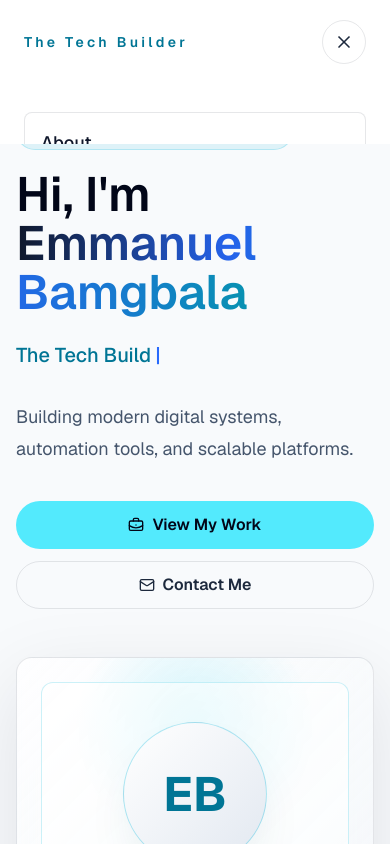
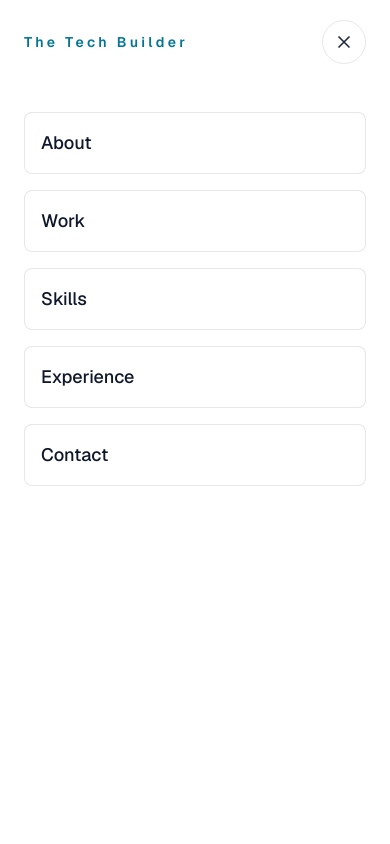
Before and after one commit to Eman23L/thetechbuilder-portfolio, a Next.js app: page / in a window 390 px wide. Both pictures are taken after a click on the button 352 px from the left and 32 px from the top of the page. Shown: the top 844 px of the page. Built offline with nearby package versions, Linux system fonts and the light colour scheme.

Commit message:
Fix mobile menu stacking context

```diff
--- a/src/components/Header.tsx
+++ b/src/components/Header.tsx
@@ -10,6 +10,7 @@ export default function Header() {
   const [open, setOpen] = useState(false);
 
   return (
+    <>
       <header className="fixed inset-x-0 top-0 z-40 border-b border-slate-900/10 bg-white/75 backdrop-blur-xl dark:border-white/10 dark:bg-slate-950/70">
         <div className="section-shell flex h-16 items-center justify-between">
           <a href="#top" className="group flex items-center gap-3">
@@ -42,7 +43,8 @@ export default function Header() {
             </button>
           </div>
         </div>
+      </header>
       <MobileMenu open={open} onClose={() => setOpen(false)} />
-    </header>
+    </>
   );
 }
--- a/src/components/MobileMenu.tsx
+++ b/src/components/MobileMenu.tsx
@@ -28,25 +28,25 @@ export default function MobileMenu({ open, onClose }: MobileMenuProps) {
     <AnimatePresence>
       {open ? (
         <motion.div
-          className="fixed inset-0 z-[9999] overflow-y-auto bg-white px-6 pb-8 pt-28 dark:bg-slate-950 md:hidden"
+          className="pointer-events-auto fixed inset-0 z-[99999] min-h-screen overflow-y-auto bg-white px-6 pb-8 pt-28 dark:bg-slate-950 md:hidden"
           initial={{ opacity: 0, y: -16 }}
           animate={{ opacity: 1, y: 0 }}
           exit={{ opacity: 0, y: -16 }}
           transition={{ duration: 0.22, ease: "easeOut" }}
         >
-          <div className="absolute inset-x-6 top-5 z-[10000] flex items-center justify-between">
+          <div className="absolute inset-x-6 top-5 z-[100001] flex items-center justify-between">
             <span className="text-sm font-semibold tracking-[0.24em] text-cyan-700 dark:text-cyan-300">
               {portfolio.brand}
             </span>
             <button
               aria-label="Close menu"
-              className="z-[10000] grid size-11 place-items-center rounded-full border border-slate-900/10 text-slate-800 dark:border-white/10 dark:text-slate-100"
+              className="z-[100001] grid size-11 place-items-center rounded-full border border-slate-900/10 text-slate-800 dark:border-white/10 dark:text-slate-100"
               onClick={onClose}
             >
               <X className="size-5" />
             </button>
           </div>
-          <nav className="flex flex-col gap-4">
+          <nav className="relative z-[100000] flex flex-col gap-4">
             {navItems.map((item) => (
               <a
                 key={item.href}
```
Lines whose indentation alone changed are shown as unchanged.
